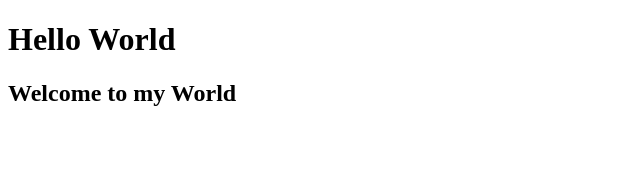
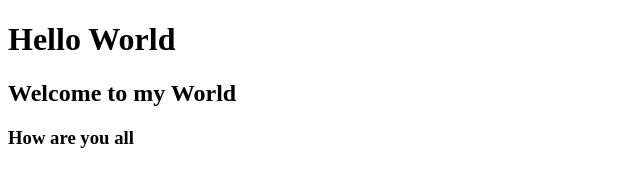
Before and after one commit to JagadeeswarP/TestNow, a plain HTML site: page index.html in a window 1280 px wide. Shown: the whole page, without its empty margins (0-640 px from the left). Drawn offline with Linux system fonts and the light colour scheme.

Commit message:
Update index.html

```diff
--- a/index.html
+++ b/index.html
@@ -8,6 +8,6 @@
 <body>
     <h1>Hello World</h1>
     <h2>Welcome to my World</h2>
-
+    <h3>How are you all</h3>
 </body>
 </html>
```
